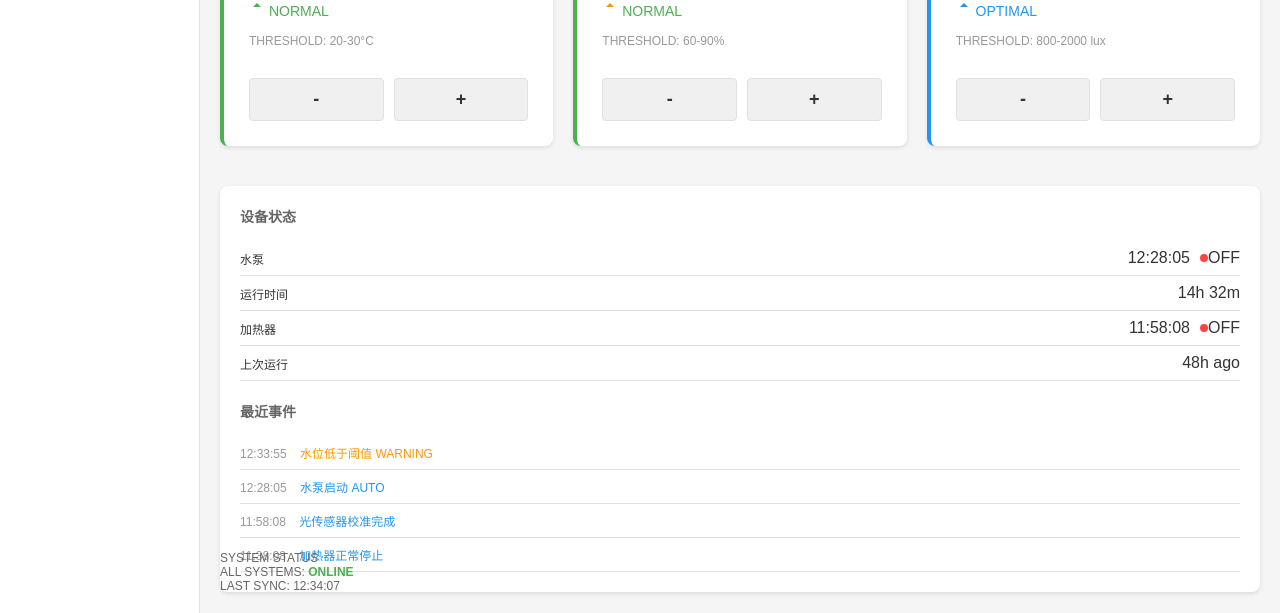
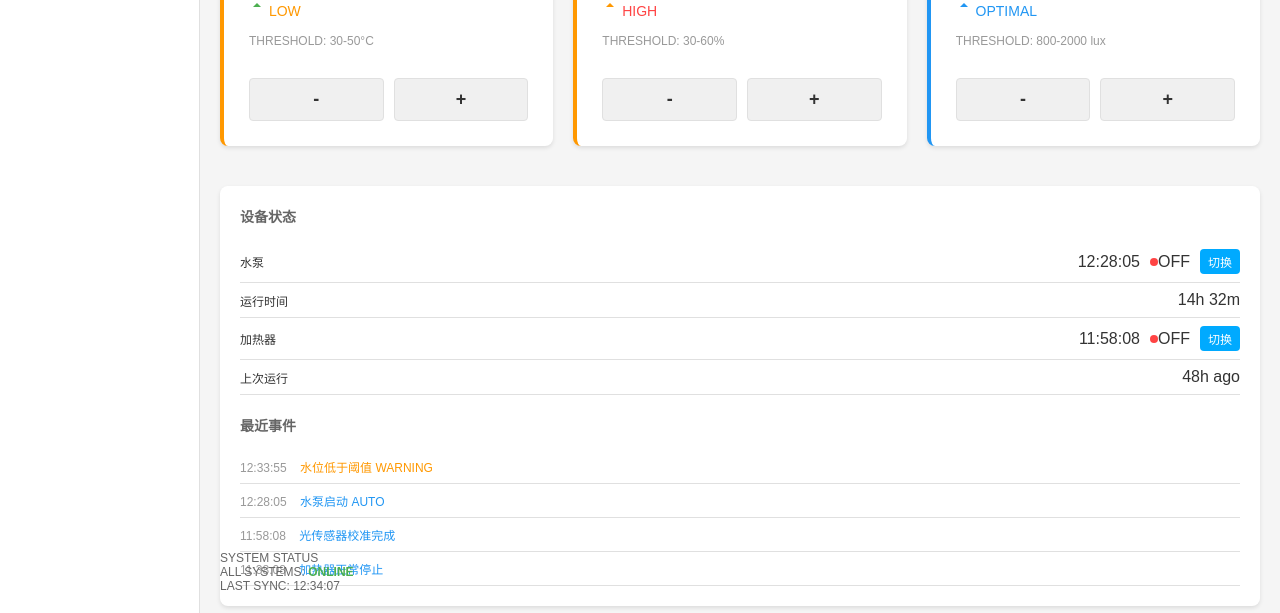
Before and after one commit to 2301406109-lgtm/-, a website: page index.html in a window 1280 px wide. Shown: the part 187-800 px from the top of the page. Drawn offline with Linux system fonts and the light colour scheme.

Commit message:
修改温度正常值为30-50，水位正常值为30-60，添加手动控制按钮，删除手动设置按钮，修复自动控制逻辑

```diff
--- a/index.html
+++ b/index.html
@@ -188,6 +188,21 @@
             background-color: #e0e0e0;
         }
 
+        .control-btn {
+            margin-left: 10px;
+            padding: 4px 8px;
+            background-color: #00aaff;
+            color: white;
+            border: none;
+            border-radius: 4px;
+            cursor: pointer;
+            font-size: 12px;
+        }
+
+        .control-btn:hover {
+            background-color: #0088cc;
+        }
+
         /* 设备状态面板 */
         .info-panel {
             background-color: #ffffff;
@@ -317,7 +332,6 @@
                     <h1>实时监控</h1>
                     <div class="status">更新于 2025-01-15 12:34:07</div>
                 </div>
-                <button class="manual-btn">手动设置</button>
             </div>
 
             <!-- 内容区域 -->
@@ -333,7 +347,7 @@
                             </svg>
                             <span style="color: #4CAF50;">NORMAL</span>
                         </div>
-                        <div class="threshold">THRESHOLD: 20-30°C</div>
+                        <div class="threshold">THRESHOLD: 30-50°C</div>
                         <div class="control-buttons">
                                 <button class="adjust-btn" onclick="adjustValue('temperature', -1)">-</button>
                                 <button class="adjust-btn" onclick="adjustValue('temperature', 1)">+</button>
@@ -349,7 +363,7 @@
                             </svg>
                             <span style="color: #ff9800;">WARNING</span>
                         </div>
-                        <div class="threshold">THRESHOLD: 60-90%</div>
+                        <div class="threshold">THRESHOLD: 30-60%</div>
                         <div class="control-buttons">
                             <button class="adjust-btn" onclick="adjustValue('humidity', -1)">-</button>
                             <button class="adjust-btn" onclick="adjustValue('humidity', 1)">+</button>
@@ -384,6 +398,7 @@
                                 <span>12:28:05</span>
                                 <span class="status-indicator off"></span>
                                 <span>OFF</span>
+                                <button class="control-btn" onclick="toggleDevice('pump')">切换</button>
                             </div>
                         </div>
                         <div class="device-item">
@@ -396,6 +411,7 @@
                                 <span>11:58:08</span>
                                 <span class="status-indicator off"></span>
                                 <span>OFF</span>
+                                <button class="control-btn" onclick="toggleDevice('heater')">切换</button>
                             </div>
                         </div>
                         <div class="device-item">
@@ -448,7 +464,7 @@
         function adjustValue(type, delta) {
             switch(type) {
                 case 'temperature':
-                    currentValues.temperature = Math.max(2, Math.min(80, currentValues.temperature + delta));
+                    currentValues.temperature = Math.max(2, Math.min(100, currentValues.temperature + delta));
                     document.querySelector('.data-card:nth-child(1) .value').textContent = currentValues.temperature + '°C';
                     updateStatus();
                     break;
@@ -471,11 +487,11 @@
             // 更新温度状态
             const tempCard = document.querySelector('.data-card:nth-child(1)');
             tempCard.className = 'data-card';
-            if (currentValues.temperature >= 20 && currentValues.temperature <= 30) {
+            if (currentValues.temperature >= 30 && currentValues.temperature <= 50) {
                 tempCard.classList.add('normal');
                 tempCard.querySelector('.trend span').textContent = 'NORMAL';
                 tempCard.querySelector('.trend span').style.color = '#4CAF50';
-            } else if (currentValues.temperature < 20) {
+            } else if (currentValues.temperature < 30) {
                 tempCard.classList.add('warning');
                 tempCard.querySelector('.trend span').textContent = 'LOW';
                 tempCard.querySelector('.trend span').style.color = '#ff9800';
@@ -488,11 +504,11 @@
             // 更新水位状态
             const humidityCard = document.querySelector('.data-card:nth-child(2)');
             humidityCard.className = 'data-card';
-            if (currentValues.humidity >= 60 && currentValues.humidity <= 90) {
+            if (currentValues.humidity >= 30 && currentValues.humidity <= 60) {
                 humidityCard.classList.add('normal');
                 humidityCard.querySelector('.trend span').textContent = 'NORMAL';
                 humidityCard.querySelector('.trend span').style.color = '#4CAF50';
-            } else if (currentValues.humidity < 60) {
+            } else if (currentValues.humidity < 30) {
                 humidityCard.classList.add('warning');
                 humidityCard.querySelector('.trend span').textContent = 'LOW';
                 humidityCard.querySelector('.trend span').style.color = '#ff9800';
@@ -525,10 +541,10 @@
 
         // 自动控制设备状态
         function updateDeviceStatus() {
-            // 控制水泵：水位低于60%时启动
-            const pumpStatus = currentValues.humidity < 60;
+            // 控制水泵：水位低于30%时启动，高于或等于90%时关闭
+            const pumpStatus = currentValues.humidity < 30 && currentValues.humidity < 90;
             const pumpElement = document.querySelector('.device-item:nth-child(1) .status-indicator');
-            const pumpText = document.querySelector('.device-item:nth-child(1) span:last-child');
+            const pumpText = document.querySelector('.device-item:nth-child(1) span:nth-child(3)');
             if (pumpStatus) {
                 pumpElement.className = 'status-indicator on';
                 pumpText.textContent = 'ON';
@@ -537,10 +553,10 @@
                 pumpText.textContent = 'OFF';
             }
 
-            // 控制加热器：温度低于20°C时启动
-            const heaterStatus = currentValues.temperature < 20;
+            // 控制加热器：温度低于20°C时启动，高于或等于80°C时关闭
+            const heaterStatus = currentValues.temperature < 20 && currentValues.temperature < 80;
             const heaterElement = document.querySelector('.device-item:nth-child(3) .status-indicator');
-            const heaterText = document.querySelector('.device-item:nth-child(3) span:last-child');
+            const heaterText = document.querySelector('.device-item:nth-child(3) span:nth-child(3)');
             if (heaterStatus) {
                 heaterElement.className = 'status-indicator on';
                 heaterText.textContent = 'ON';
@@ -573,6 +589,31 @@
             setInterval(updateTime, 1000);
         };
 
+        // 手动控制设备
+        function toggleDevice(device) {
+            if (device === 'pump') {
+                const pumpElement = document.querySelector('.device-item:nth-child(1) .status-indicator');
+                const pumpText = document.querySelector('.device-item:nth-child(1) span:nth-child(3)');
+                if (pumpElement.classList.contains('on')) {
+                    pumpElement.className = 'status-indicator off';
+                    pumpText.textContent = 'OFF';
+                } else {
+                    pumpElement.className = 'status-indicator on';
+                    pumpText.textContent = 'ON';
+                }
+            } else if (device === 'heater') {
+                const heaterElement = document.querySelector('.device-item:nth-child(3) .status-indicator');
+                const heaterText = document.querySelector('.device-item:nth-child(3) span:nth-child(3)');
+                if (heaterElement.classList.contains('on')) {
+                    heaterElement.className = 'status-indicator off';
+                    heaterText.textContent = 'OFF';
+                } else {
+                    heaterElement.className = 'status-indicator on';
+                    heaterText.textContent = 'ON';
+                }
+            }
+        }
+
         // 导航菜单点击事件
         document.querySelectorAll('.nav-item').forEach(item => {
             item.addEventListener('click', function() {
@@ -580,11 +621,6 @@
                 this.classList.add('active');
             });
         });
-
-        // 手动设置按钮点击事件
-        document.querySelector('.manual-btn').addEventListener('click', function() {
-            alert('手动设置功能开发中...');
-        });
     </script>
 </body>
 </html>
```
